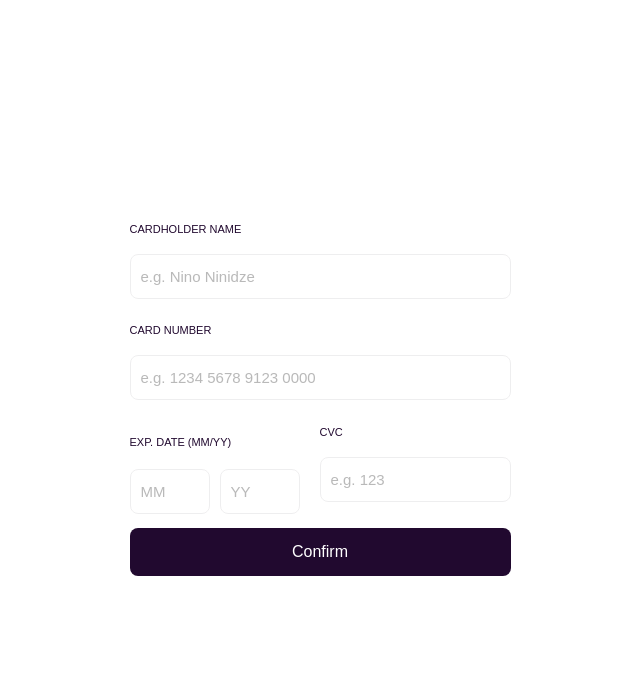
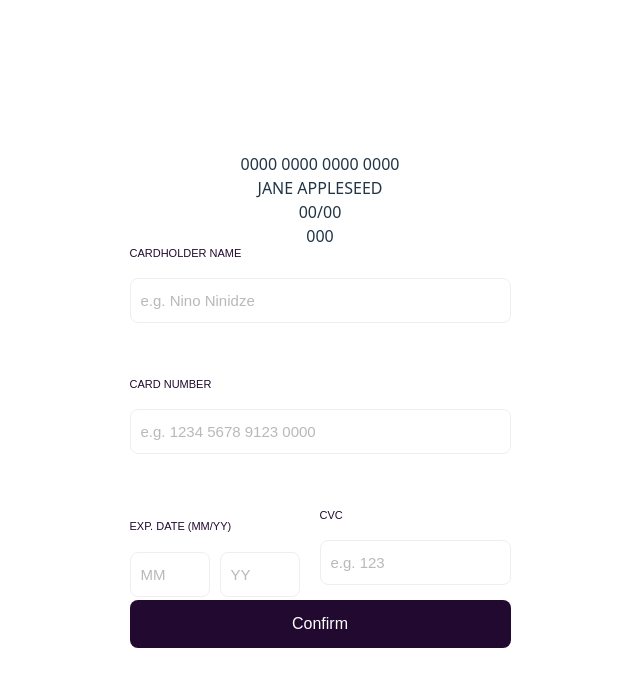
Before and after one commit to MASUR89/Midterm-homework-MS, a React (Vite) app in the folder midterm/: page / in a window 1280 px wide. Shown: the top 686 px of the page, without its empty margins (320-960 px from the left). Built offline with nearby package versions, Linux system fonts and the light colour scheme.

Commit message:
added cards folder and component

```diff
--- /dev/null
+++ b/midterm/src/components/Cards/Cards.jsx
@@ -0,0 +1,26 @@
+import React from "react";
+
+function Cards({ name, number, month, year, cvc }) {
+  return (
+    <div className="cards-container">
+        <div className="card-front">
+            <div className="card-number-display">
+                {number || "0000 0000 0000 0000"}
+            </div>
+            <div className="cardholder-name-display">
+                {name || "JANE APPLESEED"}
+            </div>
+            <div className="exp-date-display">
+                {(month || "00") + "/" + (year || "00")}
+            </div>
+        </div>
+        <div className="card-back">
+            <div className="cvc-display">
+                {cvc || "000"}
+            </div>
+        </div>
+    </div>
+  );
+}
+
+export default Cards
--- a/midterm/src/components/DataEntry/Dataentry.jsx
+++ b/midterm/src/components/DataEntry/Dataentry.jsx
@@ -1,5 +1,6 @@
 import React, { useState } from 'react';
 import './data.css';
+import Cards from '../Cards/Cards.jsx';
 
 const cardNumberFormat = (raw) => {
   const digits = raw.replace(/\D/g, '').slice(0, 16);
@@ -60,6 +61,13 @@ export default function Dataentry() {
   const hasError = Object.keys(errors).length > 0;
 
   return (
+
+    <div className="page-container">
+
+      <div className="cards-section">
+        <Cards name={name} number={number} month={month} year={year} cvc={cvc} />
+      </div>
+
       <div className="main">
           <div className="cardholder">
           <div><p>CARDHOLDER NAME</p></div>
@@ -135,6 +143,7 @@ export default function Dataentry() {
             {errors.cvc && <div className="error">{errors.cvc}</div>}
           </div>
         </div>
+    </div>
 
       <button type="button" onClick={handleSubmit}>Confirm</button>
     </div>
```
Lines whose indentation alone changed are shown as unchanged.
